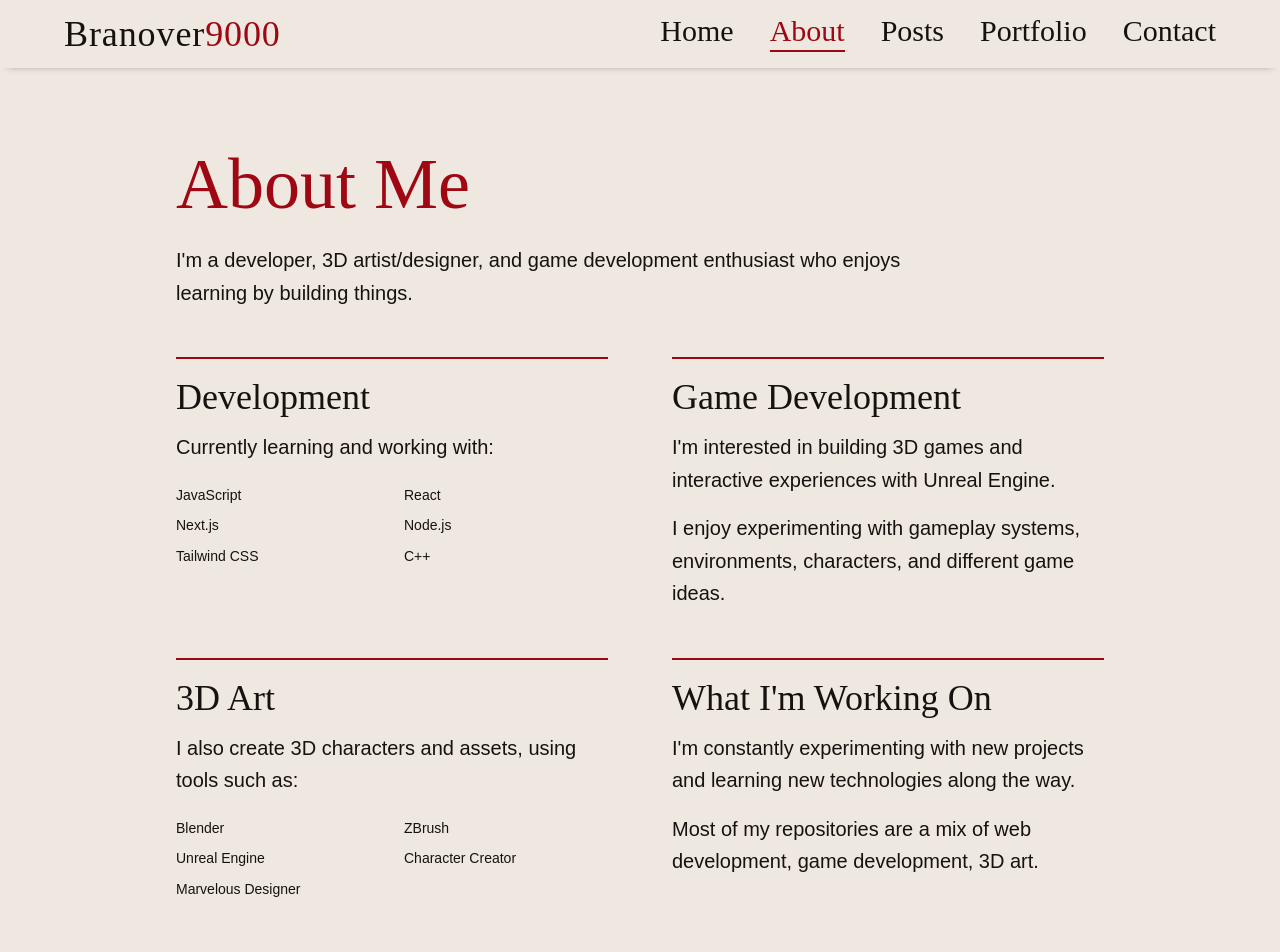
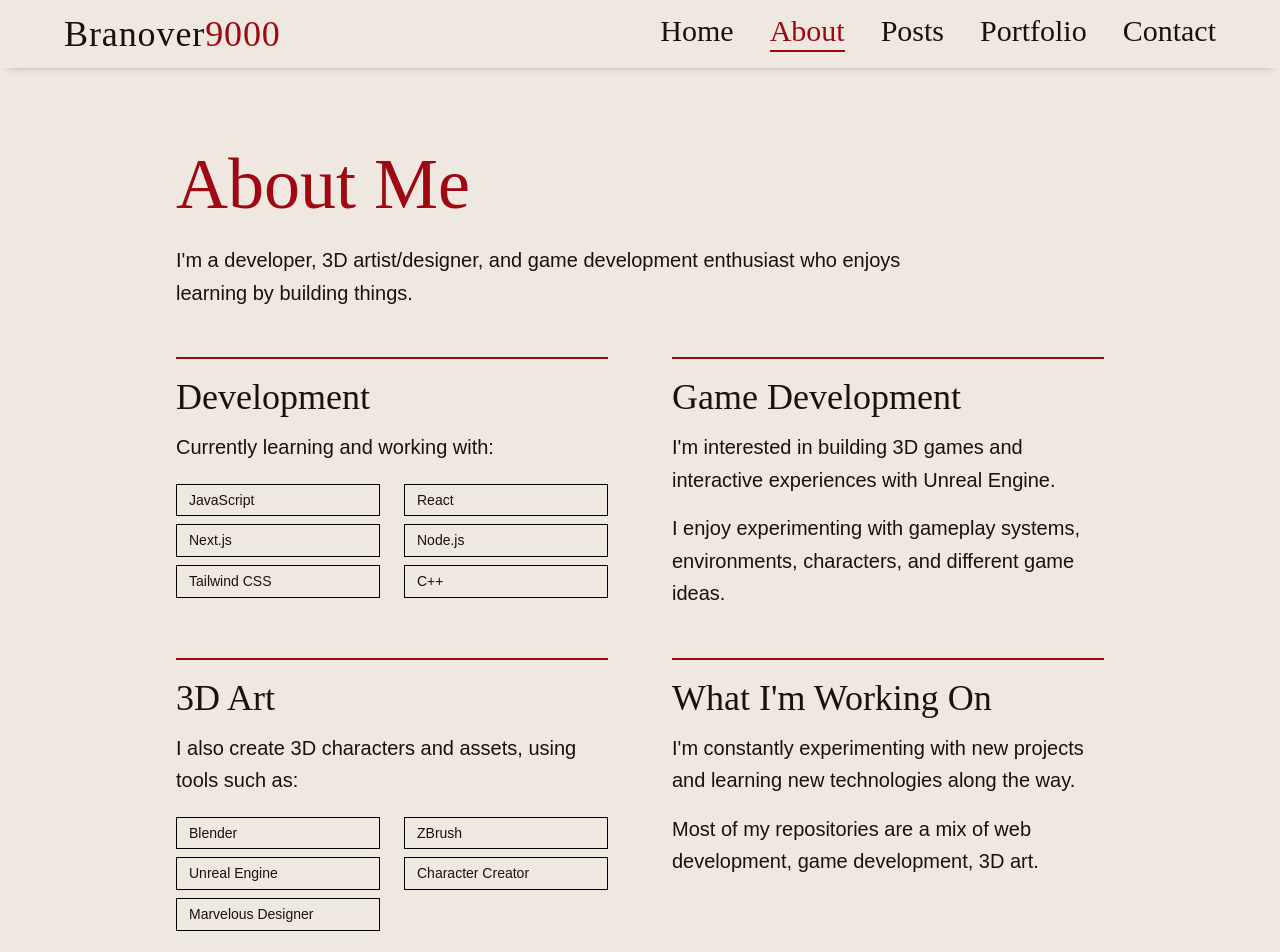
Before and after one commit to branover9000/9000-blog, a Next.js app: page /about in a window 1280 px wide. Shown: the top 952 px of the page. Built offline with nearby package versions, Linux system fonts and the light colour scheme; a web font is replaced by a local one.

Commit message:
Added tailwind styling.

```diff
--- a/app/about/page.tsx
+++ b/app/about/page.tsx
@@ -21,12 +21,12 @@ export default function About() {
           <h2 className="font-cabazon text-4xl leading-none">Development</h2>
           <p className="mt-4 leading-relaxed">Currently learning and working with:</p>
           <ul className="mt-5 grid grid-cols-2 gap-x-6 gap-y-2 text-sm leading-relaxed">
-            <li>JavaScript</li>
-            <li>React</li>
-            <li>Next.js</li>
-            <li>Node.js</li>
-            <li>Tailwind CSS</li>
-            <li>C++</li>
+            <li className="border border-black px-3 py-1">JavaScript</li>
+            <li className="border border-black px-3 py-1">React</li>
+            <li className="border border-black px-3 py-1">Next.js</li>
+            <li className="border border-black px-3 py-1">Node.js</li>
+            <li className="border border-black px-3 py-1">Tailwind CSS</li>
+            <li className="border border-black px-3 py-1">C++</li>
           </ul>
         </section>
         <section className="border-t-2 border-red-800 pt-5">
@@ -46,11 +46,11 @@ export default function About() {
             I also create 3D characters and assets, using tools such as:
           </p>
           <ul className="mt-5 grid grid-cols-2 gap-x-6 gap-y-2 text-sm leading-relaxed">
-            <li>Blender</li>
-            <li>ZBrush</li>
-            <li>Unreal Engine</li>
-            <li>Character Creator</li>
-            <li>Marvelous Designer</li>
+            <li className="border border-black px-3 py-1">Blender</li>
+            <li className="border border-black px-3 py-1">ZBrush</li>
+            <li className="border border-black px-3 py-1">Unreal Engine</li>
+            <li className="border border-black px-3 py-1">Character Creator</li>
+            <li className="border border-black px-3 py-1">Marvelous Designer</li>
           </ul>
         </section>
         <section className="border-t-2 border-red-800 pt-5">
```
